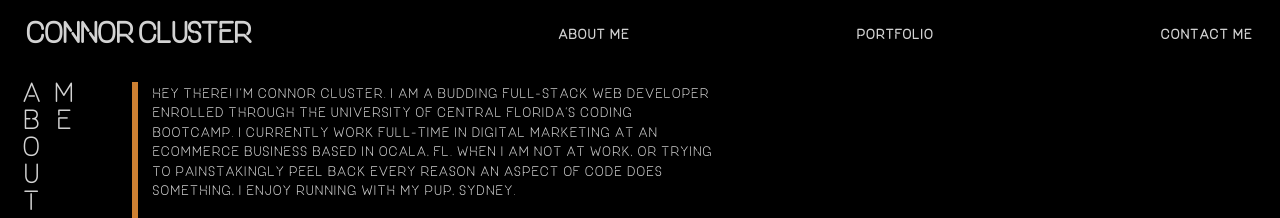
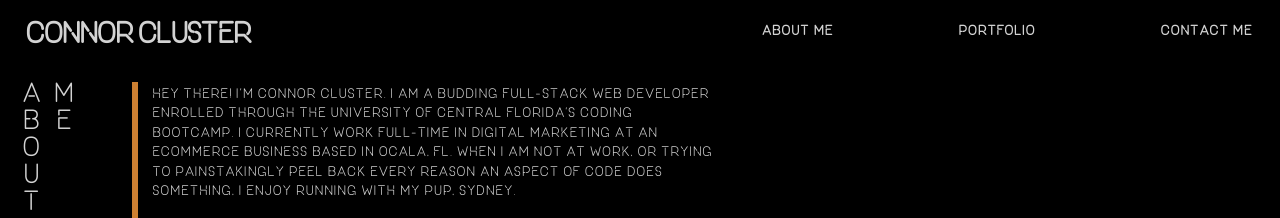
Before and after one commit to Clu-Codes/Clu-Codes, a plain HTML site: page files/index.html in a window 1280 px wide. Shown: the top 218 px of the page. Drawn offline with Linux system fonts and the light colour scheme.

Commit message:
moved h1 into nav, resized elements

```diff
--- a/files/index.html
+++ b/files/index.html
@@ -9,10 +9,11 @@
 <body>
     <header>
         <nav>
+            <h1><a href="./index.html">Connor Cluster</a></h1>
             <ul>
-                <li id="special">
+                <!-- <li id="special">
                     <h1><a href="/files/index.html">Connor Cluster</a></h1>
-                </li>
+                </li> -->
                 <li class="my-info">
                     <a href="#about-me">About Me</a>
                 </li>
--- a/files/styles/style.css
+++ b/files/styles/style.css
@@ -34,24 +34,30 @@ header {
     font-size: 14px;
 }
 header nav {
+    display: flex;
+    flex-wrap: wrap;
     margin: 7px;
     width: 100%;
     text-decoration: none;
 }
 header h1 {
+    display: flex;
+    flex-wrap: wrap;
     color: var(--secondary-color);
     font-size: 28px;
-    padding: 0 80px 0 0;
+    /* padding: 0 80px 0 0; */
+    width: 60%;
 }
 header nav ul {
     color: var(--secondary-color);
     display: flex;
     flex-wrap: wrap;
     justify-content: space-between;
-    align-items: center;
+    align-items: right;
     font-size: 14px;
     list-style: none;
     font-weight: bold;
+    width: 40%;
 }
 .my-info {
     line-height: 1.5;
```
